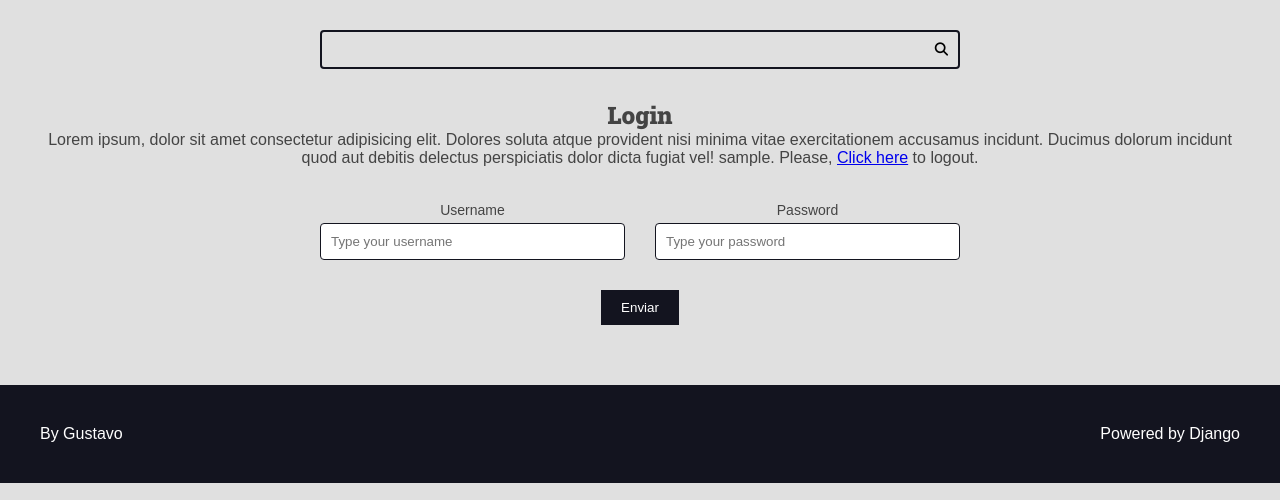
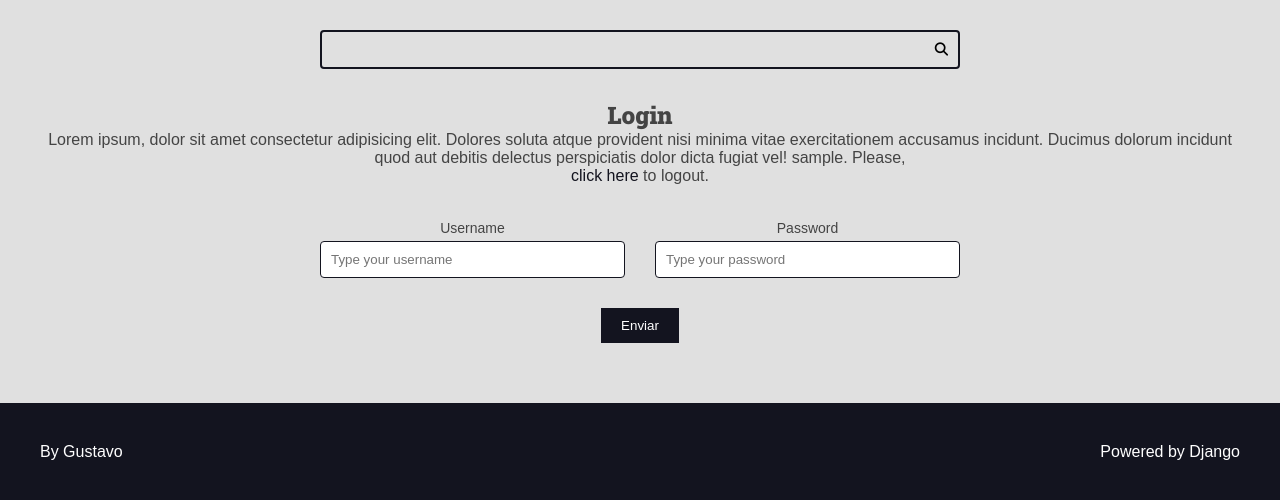
Before and after one commit to gustavo-it/curso-django-projeto1, a Django app: template authors/templates/authors/pages/login.html in a window 1280 px wide. Shown: the part 113-613 px from the top of the page. Run offline with Django 4.2, Linux system fonts and the light colour scheme; the template is opened without the code that fills it: values that come from a table or form of the project are taken from there, others are empty; the visitor is signed in with stand-in values (Sample User, id 1).

Commit message:
Sistema de logout e segurança CSRF (Parte 3/3)

```diff
--- a/authors/templates/authors/pages/login.html
+++ b/authors/templates/authors/pages/login.html
@@ -11,7 +11,11 @@
         fugiat vel!
         {{ request.user.username }}.
         Please,
-        <a href="{% url 'authors:logout' %}">Click here</a> to logout.
+        <form class="inline-form" action="{% url 'authors:logout' %}" method="POST">
+            {% csrf_token %}
+            <input type="hidden" name="username" value="{{ request.user.username }}">
+            <button class="plaintext-button" type="submit">click here</button>
+        </form> to logout.
     </p>
     {% endif %}
 </div>
--- a/authors/views.py
+++ b/authors/views.py
@@ -76,5 +76,9 @@ def login_create(request):
 
 @login_required(login_url="authors:login", redirect_field_name="next")
 def logout_view(request):
+    if not request.POST:
+        return redirect(reverse('authors:login'))
+    if request.POST.get('username') != request.user.username:
+        return redirect(reverse('authors:login'))
     logout(request)
     return redirect(reverse("authors:login"))
--- a/base_static/global/css/styles.css
+++ b/base_static/global/css/styles.css
@@ -428,6 +428,19 @@ h6 {
     color: var(--color-white);
 }
 
+.inline-form {
+    display: inline;
+}
+
+.plaintext-button {
+    display: inline;
+    border: none;
+    background: none;
+    cursor: pointer;
+    color: var(--color-primary-dark);
+    font-size: 1.6rem;
+}
+
 /* Messages */
 .messages-container {
     display: flex;
```
